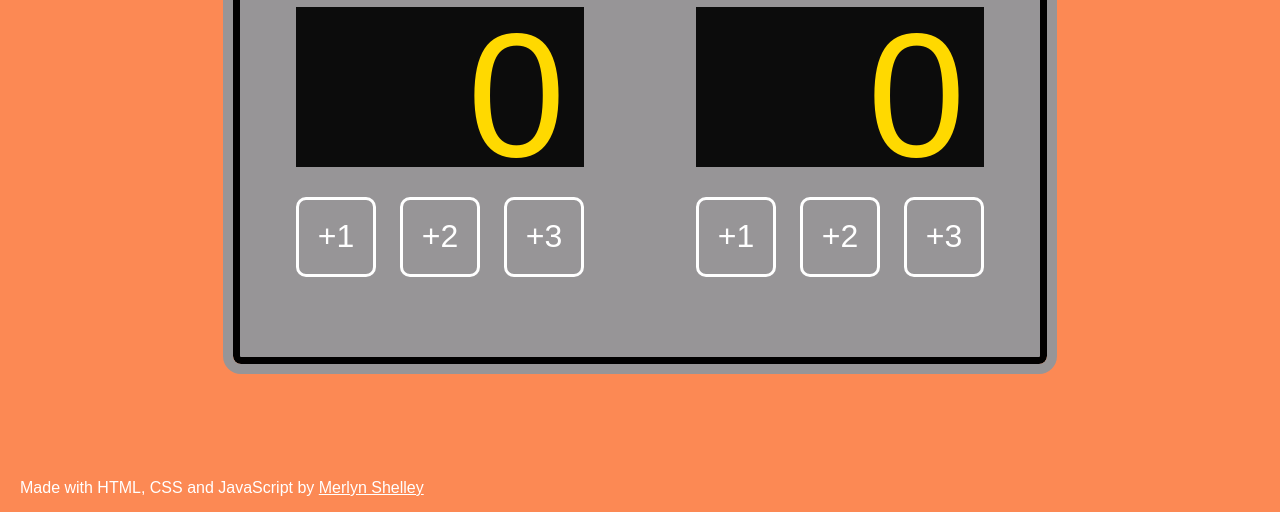
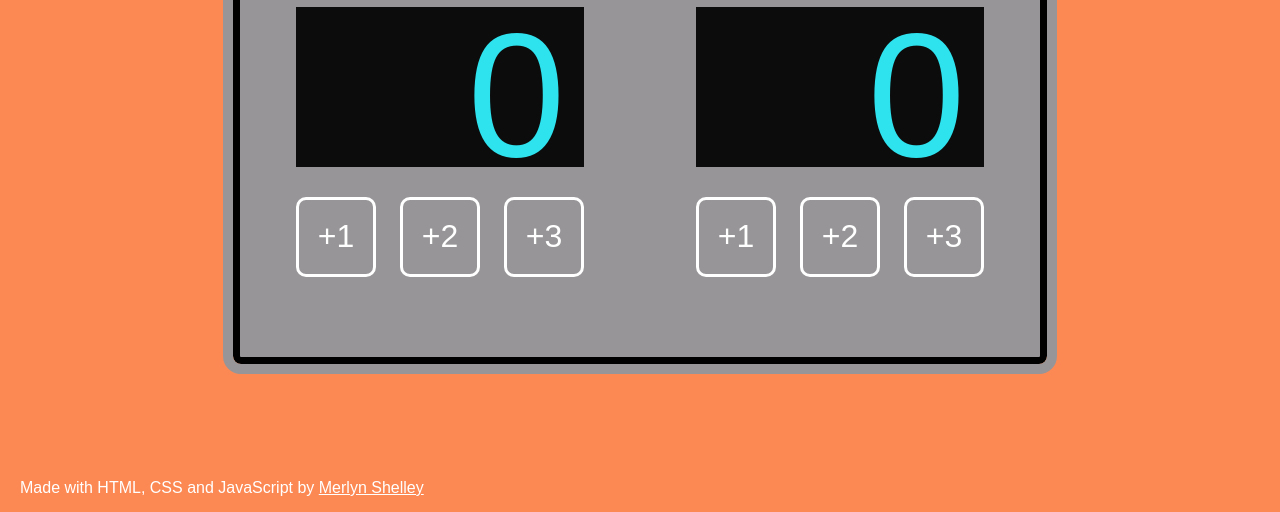
Before and after one commit to MerlynMShelley/GamingScoreBoard, a plain HTML site: page index.html in a window 1280 px wide. Shown: the part 288-800 px from the top of the page. Drawn offline with Linux system fonts and the light colour scheme; a web font is replaced by a local one.

Commit message:
Add files via upload

```diff
--- a/index.css
+++ b/index.css
@@ -6,7 +6,7 @@
 :root{
     --background-color: rgb(252, 137, 84);
     --background-color1: rgb(151, 149, 151);
-    --text-color1: rgb(255, 217, 0);
+    --text-color1: rgb(46, 226, 238);
     --text-color2: rgb(255, 255, 255);
 }
 
```
